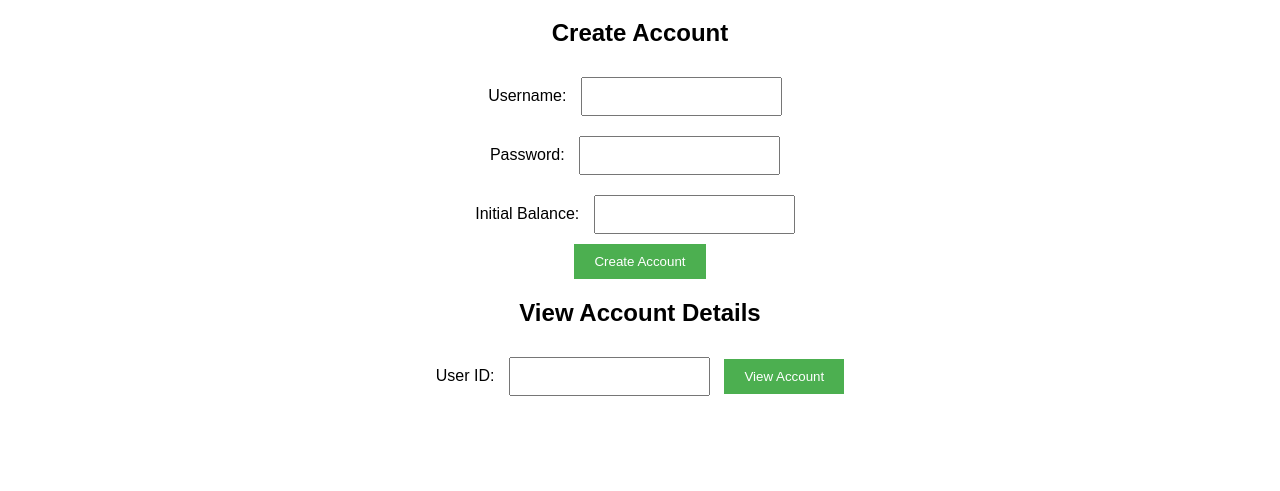
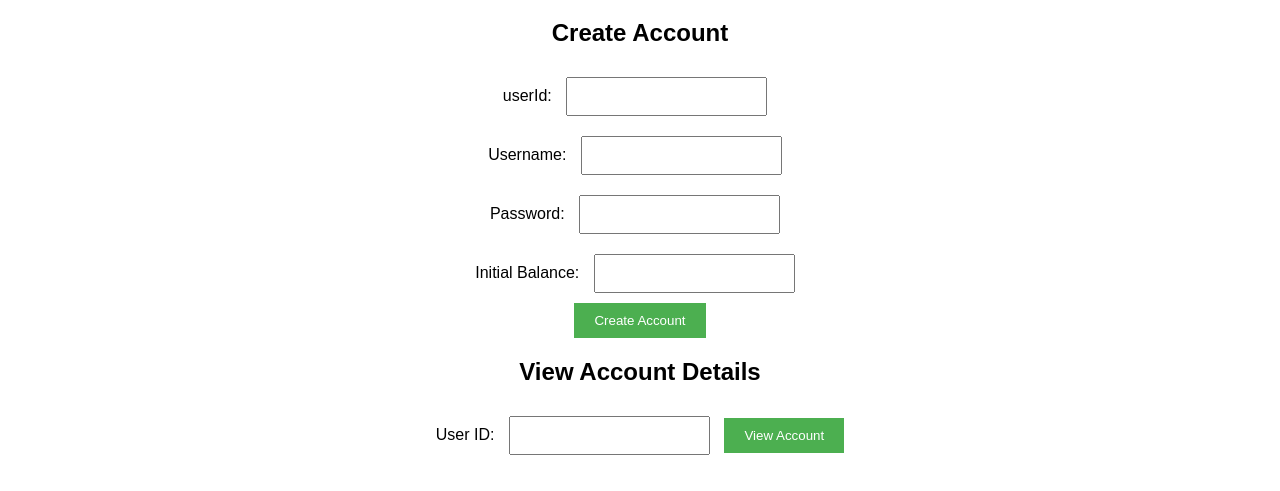
Before and after one commit to Selvarani-21/PROJECT_IBS, a website: page Index.html in a window 1280 px wide. Shown: the part 101-592 px from the top of the page. Drawn offline with Linux system fonts and the light colour scheme.

Commit message:
add userID

```diff
--- a/Index.html
+++ b/Index.html
@@ -13,6 +13,9 @@
   <!-- Create Account Form -->
   <h2>Create Account</h2>
   <form id="createForm">
+    <label for="userId">userId:</label>
+    <input type="number" id="userId" name="userId" required>
+    <br>
     <label for="username">Username:</label>
     <input type="text" id="username" name="username" required>
     <br>
@@ -28,8 +31,8 @@
   <!-- View Account Form -->
   <h2>View Account Details</h2>
   <form id="viewForm">
-    <label for="userId">User ID:</label>
-    <input type="number" id="userId" required>
+    <label for="viewuserId">User ID:</label>
+    <input type="number" id="viewuserId" required>
     <button type="submit">View Account</button>
   </form>
 
```
